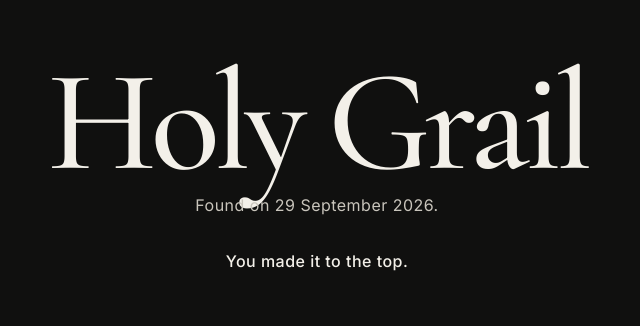
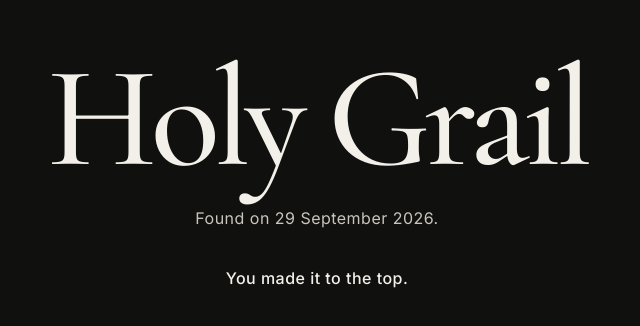
Before and after one commit to Dreamtale235/Mysite, a plain HTML site: page index.html in a window 1280 px wide. Shown: the part 232-558 px from the top of the page, without its empty margins (323-963 px from the left). Drawn offline with nearby package versions, Linux system fonts and the light colour scheme.

Commit message:
Fix landing page text overlap

```diff
--- a/index.html
+++ b/index.html
@@ -36,7 +36,7 @@
     main {
       display: grid;
       justify-items: center;
-      gap: 0.75rem;
+      gap: 1rem;
     }
 
     h1, p { margin: 0; }
@@ -46,7 +46,7 @@
       font-size: clamp(4rem, 13vw, 9rem);
       font-weight: 500;
       letter-spacing: -0.045em;
-      line-height: 0.82;
+      line-height: 1;
     }
 
     p {
```
